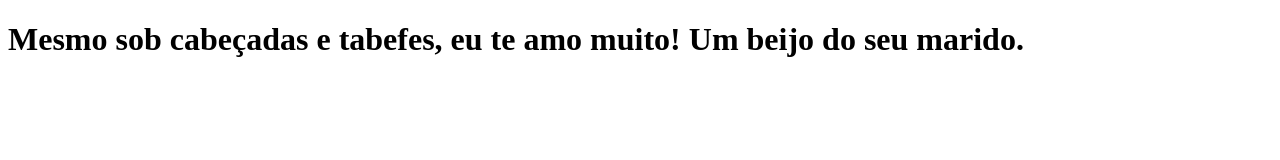
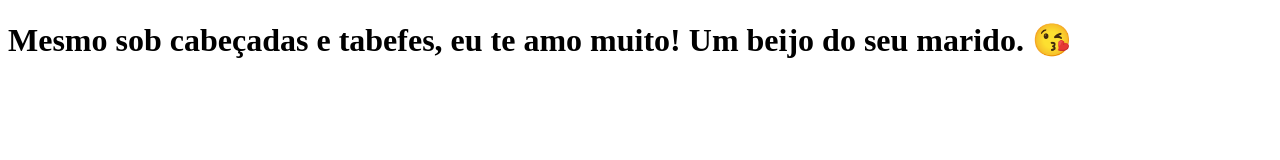
Before and after one commit to henrymarques/tabfeed, a Next.js app: page / in a window 1280 px wide. Shown: the top 160 px of the page. Built offline with nearby package versions, Linux system fonts and the light colour scheme.

Commit message:
modify phrase

```diff
--- a/pages/index.js
+++ b/pages/index.js
@@ -1,6 +1,6 @@
 function Home() {
   return (
-    <h1>Mesmo sob cabeçadas e tabefes, eu te amo muito! Um beijo do seu marido.</h1>
+    <h1>Mesmo sob cabeçadas e tabefes, eu te amo muito! Um beijo do seu marido. 😘</h1>
   );
 }
 
```
